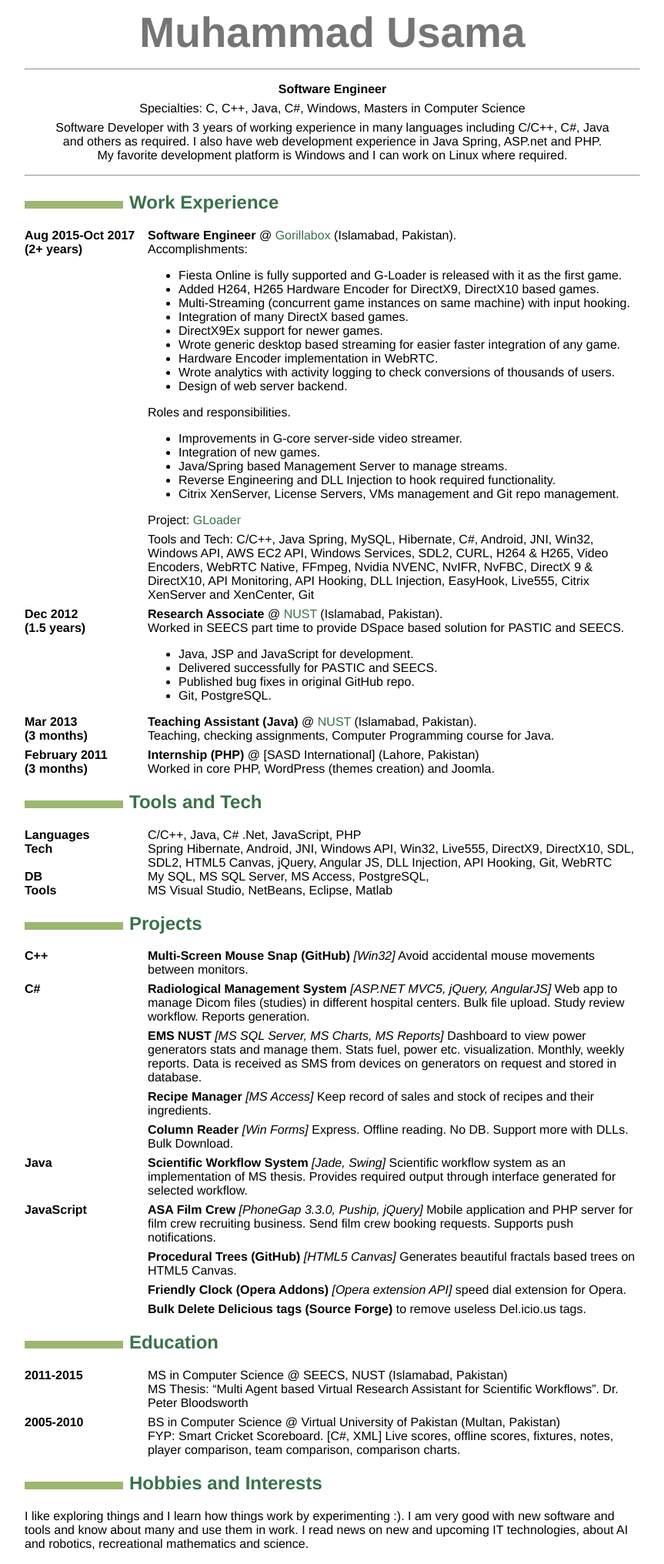
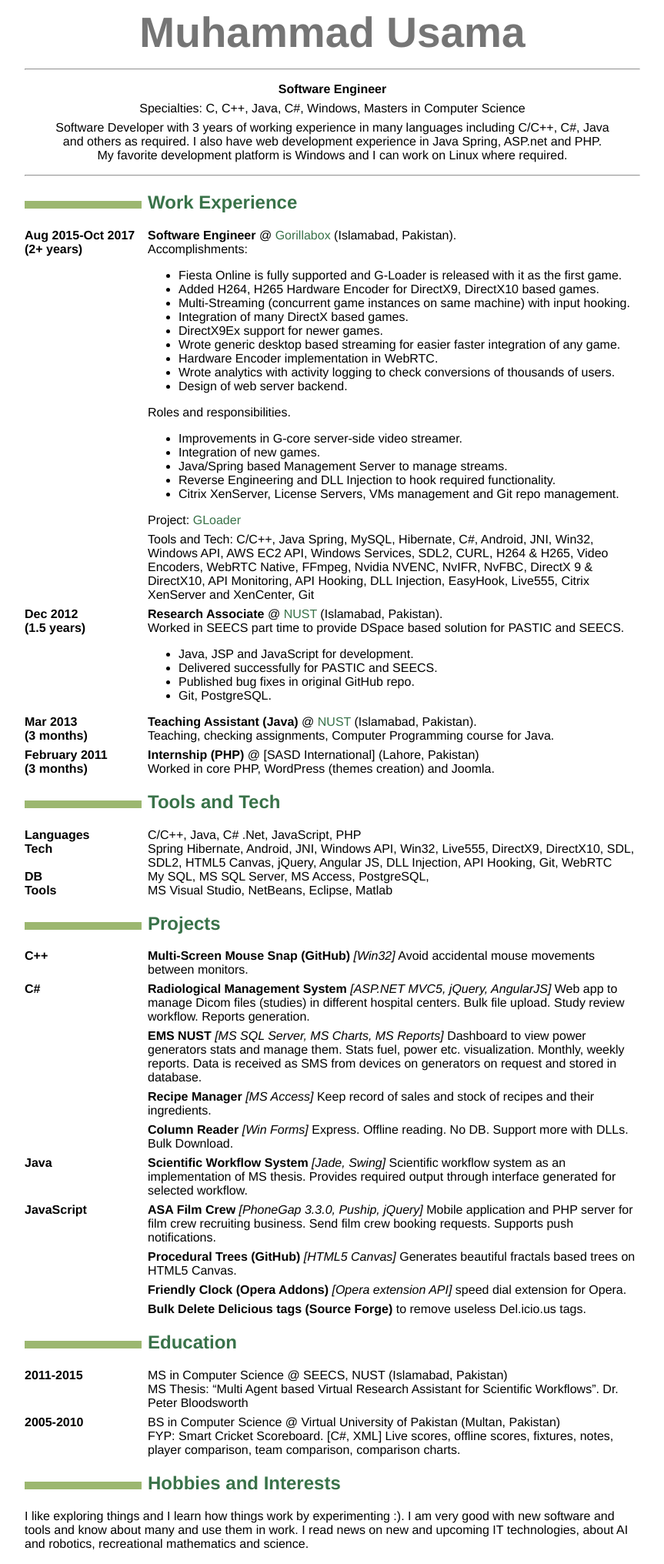
Before and after one commit to SMUsamaShah/SMUsamaShah.github.io, a Jekyll site: the page built from cv/index.md, in a window 1280 px wide. Shown: the whole page at 77% size, without its empty margins (208-1071 px from the left). Built offline with Jekyll 4.4.1, drawn with Linux system fonts in a browser that asks for light colours.

Commit message:
increased width

```diff
--- a/css/cv.css
+++ b/css/cv.css
@@ -39,7 +39,7 @@ h2:before {
     content: "";
     display: inline-block;
     margin-right:1%;
-    width: 16%;
+    width: 19%;
     height: 10px;
     background-color: #9CB770;
 }
```
